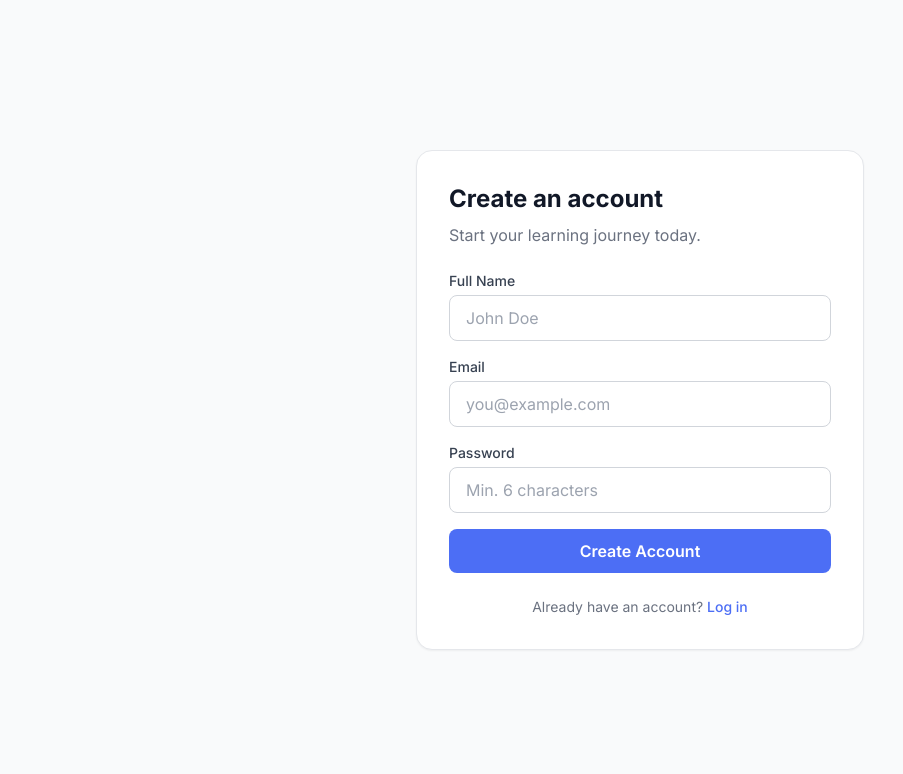
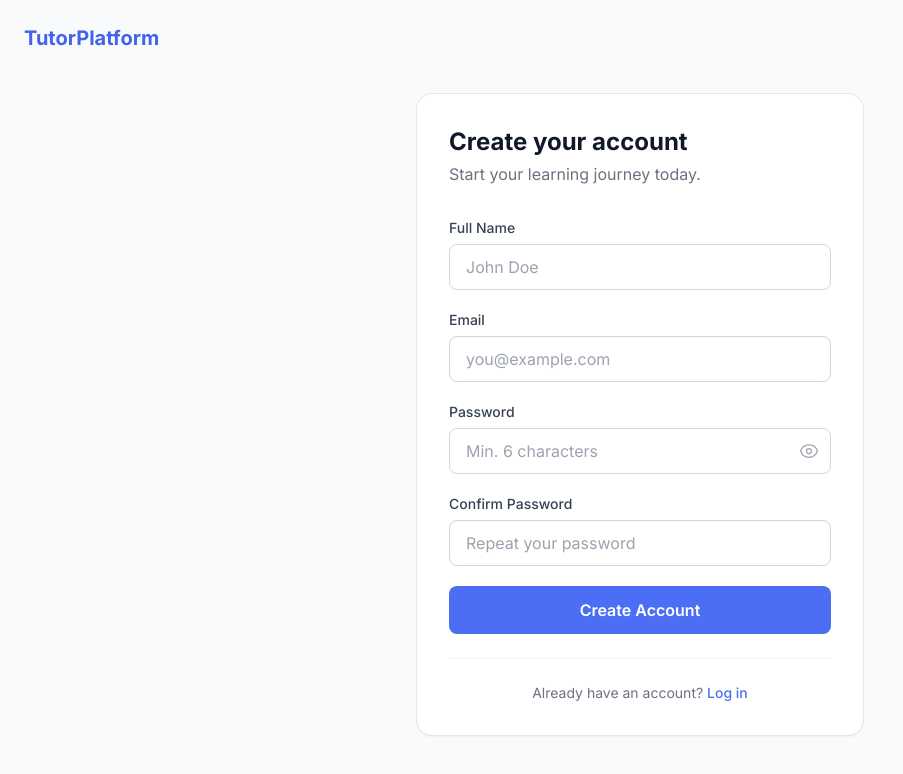
Before and after one commit to lucadumitrascu-create/tutoring-platform, a Next.js app: page /auth/register in a window 1280 px wide. Shown: the top 774 px of the page, without its empty margins (0-903 px from the left). Built offline with nearby package versions, Linux system fonts and the light colour scheme; no server answers.

Commit message:
polish auth pages: confirm password, show/hide toggle, friendly errors, loading spinner, branded header

```diff
--- a/src/app/(public)/auth/login/page.tsx
+++ b/src/app/(public)/auth/login/page.tsx
@@ -5,9 +5,20 @@ import { createClient } from '@/lib/supabase-client';
 import Link from 'next/link';
 import { useRouter } from 'next/navigation';
 
+const errorMessages: Record<string, string> = {
+  'Invalid login credentials': 'Incorrect email or password. Please try again.',
+  'Email not confirmed': 'Please check your email and confirm your account first.',
+  'Too many requests': 'Too many attempts. Please wait a moment and try again.',
+};
+
+function friendlyError(msg: string): string {
+  return errorMessages[msg] || msg;
+}
+
 export default function LoginPage() {
   const [email, setEmail] = useState('');
   const [password, setPassword] = useState('');
+  const [showPassword, setShowPassword] = useState(false);
   const [error, setError] = useState('');
   const [loading, setLoading] = useState(false);
   const router = useRouter();
@@ -24,7 +35,7 @@ export default function LoginPage() {
     });
 
     if (error) {
-      setError(error.message);
+      setError(friendlyError(error.message));
       setLoading(false);
       return;
     }
@@ -44,53 +55,98 @@ export default function LoginPage() {
   };
 
   return (
-    <div className="min-h-screen flex items-center justify-center bg-gray-50 px-4">
+    <div className="min-h-screen flex flex-col bg-gray-50">
+      {/* Top bar */}
+      <div className="p-4 sm:p-6">
+        <Link href="/" className="text-xl font-bold text-primary-700">
+          TutorPlatform
+        </Link>
+      </div>
+
+      {/* Form */}
+      <div className="flex-1 flex items-center justify-center px-4 pb-12">
         <div className="w-full max-w-md">
           <div className="bg-white rounded-2xl shadow-sm border border-gray-200 p-8">
-          <h1 className="text-2xl font-bold text-gray-900 mb-2">Welcome back</h1>
-          <p className="text-gray-500 mb-6">Log in to access your lessons.</p>
+            <h1 className="text-2xl font-bold text-gray-900 mb-1">Welcome back</h1>
+            <p className="text-gray-500 mb-8">Log in to access your lessons.</p>
 
-          <form onSubmit={handleLogin} className="space-y-4">
+            <form onSubmit={handleLogin} className="space-y-5">
               <div>
-              <label className="block text-sm font-medium text-gray-700 mb-1">Email</label>
+                <label className="block text-sm font-medium text-gray-700 mb-1.5">
+                  Email
+                </label>
                 <input
                   type="email"
                   value={email}
                   onChange={(e) => setEmail(e.target.value)}
                   required
-                className="w-full px-4 py-2.5 border border-gray-300 rounded-lg focus:outline-none focus:ring-2 focus:ring-primary-500 focus:border-transparent"
+                  className="w-full px-4 py-2.5 border border-gray-300 rounded-lg focus:outline-none focus:ring-2 focus:ring-primary-500 focus:border-transparent text-gray-900 placeholder:text-gray-400"
                   placeholder="you@example.com"
                 />
               </div>
 
               <div>
-              <label className="block text-sm font-medium text-gray-700 mb-1">Password</label>
+                <label className="block text-sm font-medium text-gray-700 mb-1.5">
+                  Password
+                </label>
+                <div className="relative">
                   <input
-                type="password"
+                    type={showPassword ? 'text' : 'password'}
                     value={password}
                     onChange={(e) => setPassword(e.target.value)}
                     required
-                className="w-full px-4 py-2.5 border border-gray-300 rounded-lg focus:outline-none focus:ring-2 focus:ring-primary-500 focus:border-transparent"
+                    className="w-full px-4 py-2.5 border border-gray-300 rounded-lg focus:outline-none focus:ring-2 focus:ring-primary-500 focus:border-transparent text-gray-900 placeholder:text-gray-400 pr-12"
                     placeholder="Your password"
                   />
+                  <button
+                    type="button"
+                    onClick={() => setShowPassword(!showPassword)}
+                    className="absolute right-3 top-1/2 -translate-y-1/2 text-gray-400 hover:text-gray-600"
+                  >
+                    {showPassword ? (
+                      <svg className="w-5 h-5" fill="none" viewBox="0 0 24 24" stroke="currentColor" strokeWidth={1.5}>
+                        <path strokeLinecap="round" strokeLinejoin="round" d="M3.98 8.223A10.477 10.477 0 001.934 12C3.226 16.338 7.244 19.5 12 19.5c.993 0 1.953-.138 2.863-.395M6.228 6.228A10.45 10.45 0 0112 4.5c4.756 0 8.773 3.162 10.065 7.498a10.523 10.523 0 01-4.293 5.774M6.228 6.228L3 3m3.228 3.228l3.65 3.65m7.894 7.894L21 21m-3.228-3.228l-3.65-3.65m0 0a3 3 0 10-4.243-4.243m4.242 4.242L9.88 9.88" />
+                      </svg>
+                    ) : (
+                      <svg className="w-5 h-5" fill="none" viewBox="0 0 24 24" stroke="currentColor" strokeWidth={1.5}>
+                        <path strokeLinecap="round" strokeLinejoin="round" d="M2.036 12.322a1.012 1.012 0 010-.639C3.423 7.51 7.36 4.5 12 4.5c4.638 0 8.573 3.007 9.963 7.178.07.207.07.431 0 .639C20.577 16.49 16.64 19.5 12 19.5c-4.638 0-8.573-3.007-9.963-7.178z" />
+                        <path strokeLinecap="round" strokeLinejoin="round" d="M15 12a3 3 0 11-6 0 3 3 0 016 0z" />
+                      </svg>
+                    )}
+                  </button>
+                </div>
               </div>
 
               {error && (
-              <div className="bg-red-50 text-red-600 text-sm px-4 py-3 rounded-lg">
-                {error}
+                <div className="flex items-start gap-2 bg-red-50 text-red-600 text-sm px-4 py-3 rounded-lg">
+                  <svg className="w-5 h-5 flex-shrink-0 mt-0.5" fill="none" viewBox="0 0 24 24" stroke="currentColor" strokeWidth={2}>
+                    <path strokeLinecap="round" strokeLinejoin="round" d="M12 9v3.75m9-.75a9 9 0 11-18 0 9 9 0 0118 0zm-9 3.75h.008v.008H12v-.008z" />
+                  </svg>
+                  <span>{error}</span>
                 </div>
               )}
 
               <button
                 type="submit"
                 disabled={loading}
-              className="w-full bg-primary-600 text-white py-2.5 rounded-lg font-semibold hover:bg-primary-700 disabled:opacity-50 disabled:cursor-not-allowed"
+                className="w-full bg-primary-600 text-white py-3 rounded-lg font-semibold hover:bg-primary-700 disabled:opacity-50 disabled:cursor-not-allowed transition-colors"
               >
-              {loading ? 'Logging in...' : 'Log In'}
+                {loading ? (
+                  <span className="flex items-center justify-center gap-2">
+                    <svg className="animate-spin w-4 h-4" viewBox="0 0 24 24" fill="none">
+                      <circle className="opacity-25" cx="12" cy="12" r="10" stroke="currentColor" strokeWidth="4" />
+                      <path className="opacity-75" fill="currentColor" d="M4 12a8 8 0 018-8V0C5.373 0 0 5.373 0 12h4z" />
+                    </svg>
+                    Logging in...
+                  </span>
+                ) : (
+                  'Log In'
+                )}
               </button>
             </form>
 
-          <p className="text-center text-sm text-gray-500 mt-6">
+            <div className="mt-6 pt-6 border-t border-gray-100 text-center">
+              <p className="text-sm text-gray-500">
                 Don&apos;t have an account?{' '}
                 <Link href="/auth/register" className="text-primary-600 font-medium hover:underline">
                   Sign up
@@ -99,5 +155,7 @@ export default function LoginPage() {
             </div>
           </div>
         </div>
+      </div>
+    </div>
   );
 }
--- a/src/app/(public)/auth/register/page.tsx
+++ b/src/app/(public)/auth/register/page.tsx
@@ -5,10 +5,22 @@ import { createClient } from '@/lib/supabase-client';
 import Link from 'next/link';
 import { useRouter } from 'next/navigation';
 
+const errorMessages: Record<string, string> = {
+  'User already registered': 'An account with this email already exists.',
+  'Password should be at least 6 characters': 'Password must be at least 6 characters.',
+  'Unable to validate email address: invalid format': 'Please enter a valid email address.',
+};
+
+function friendlyError(msg: string): string {
+  return errorMessages[msg] || msg;
+}
+
 export default function RegisterPage() {
   const [fullName, setFullName] = useState('');
   const [email, setEmail] = useState('');
   const [password, setPassword] = useState('');
+  const [confirmPassword, setConfirmPassword] = useState('');
+  const [showPassword, setShowPassword] = useState(false);
   const [error, setError] = useState('');
   const [loading, setLoading] = useState(false);
   const router = useRouter();
@@ -17,6 +29,17 @@ export default function RegisterPage() {
   const handleRegister = async (e: React.FormEvent) => {
     e.preventDefault();
     setError('');
+
+    if (password !== confirmPassword) {
+      setError('Passwords do not match.');
+      return;
+    }
+
+    if (password.length < 6) {
+      setError('Password must be at least 6 characters.');
+      return;
+    }
+
     setLoading(true);
 
     const { error } = await supabase.auth.signUp({
@@ -31,7 +54,7 @@ export default function RegisterPage() {
     });
 
     if (error) {
-      setError(error.message);
+      setError(friendlyError(error.message));
       setLoading(false);
       return;
     }
@@ -40,66 +63,127 @@ export default function RegisterPage() {
   };
 
   return (
-    <div className="min-h-screen flex items-center justify-center bg-gray-50 px-4">
+    <div className="min-h-screen flex flex-col bg-gray-50">
+      {/* Top bar */}
+      <div className="p-4 sm:p-6">
+        <Link href="/" className="text-xl font-bold text-primary-700">
+          TutorPlatform
+        </Link>
+      </div>
+
+      {/* Form */}
+      <div className="flex-1 flex items-center justify-center px-4 pb-12">
         <div className="w-full max-w-md">
           <div className="bg-white rounded-2xl shadow-sm border border-gray-200 p-8">
-          <h1 className="text-2xl font-bold text-gray-900 mb-2">Create an account</h1>
-          <p className="text-gray-500 mb-6">Start your learning journey today.</p>
+            <h1 className="text-2xl font-bold text-gray-900 mb-1">Create your account</h1>
+            <p className="text-gray-500 mb-8">Start your learning journey today.</p>
 
-          <form onSubmit={handleRegister} className="space-y-4">
+            <form onSubmit={handleRegister} className="space-y-5">
               <div>
-              <label className="block text-sm font-medium text-gray-700 mb-1">Full Name</label>
+                <label className="block text-sm font-medium text-gray-700 mb-1.5">
+                  Full Name
+                </label>
                 <input
                   type="text"
                   value={fullName}
                   onChange={(e) => setFullName(e.target.value)}
                   required
-                className="w-full px-4 py-2.5 border border-gray-300 rounded-lg focus:outline-none focus:ring-2 focus:ring-primary-500 focus:border-transparent"
+                  className="w-full px-4 py-2.5 border border-gray-300 rounded-lg focus:outline-none focus:ring-2 focus:ring-primary-500 focus:border-transparent text-gray-900 placeholder:text-gray-400"
                   placeholder="John Doe"
                 />
               </div>
 
               <div>
-              <label className="block text-sm font-medium text-gray-700 mb-1">Email</label>
+                <label className="block text-sm font-medium text-gray-700 mb-1.5">
+                  Email
+                </label>
                 <input
                   type="email"
                   value={email}
                   onChange={(e) => setEmail(e.target.value)}
                   required
-                className="w-full px-4 py-2.5 border border-gray-300 rounded-lg focus:outline-none focus:ring-2 focus:ring-primary-500 focus:border-transparent"
+                  className="w-full px-4 py-2.5 border border-gray-300 rounded-lg focus:outline-none focus:ring-2 focus:ring-primary-500 focus:border-transparent text-gray-900 placeholder:text-gray-400"
                   placeholder="you@example.com"
                 />
               </div>
 
               <div>
-              <label className="block text-sm font-medium text-gray-700 mb-1">Password</label>
+                <label className="block text-sm font-medium text-gray-700 mb-1.5">
+                  Password
+                </label>
+                <div className="relative">
                   <input
-                type="password"
+                    type={showPassword ? 'text' : 'password'}
                     value={password}
                     onChange={(e) => setPassword(e.target.value)}
                     required
                     minLength={6}
-                className="w-full px-4 py-2.5 border border-gray-300 rounded-lg focus:outline-none focus:ring-2 focus:ring-primary-500 focus:border-transparent"
+                    className="w-full px-4 py-2.5 border border-gray-300 rounded-lg focus:outline-none focus:ring-2 focus:ring-primary-500 focus:border-transparent text-gray-900 placeholder:text-gray-400 pr-12"
                     placeholder="Min. 6 characters"
+                  />
+                  <button
+                    type="button"
+                    onClick={() => setShowPassword(!showPassword)}
+                    className="absolute right-3 top-1/2 -translate-y-1/2 text-gray-400 hover:text-gray-600"
+                  >
+                    {showPassword ? (
+                      <svg className="w-5 h-5" fill="none" viewBox="0 0 24 24" stroke="currentColor" strokeWidth={1.5}>
+                        <path strokeLinecap="round" strokeLinejoin="round" d="M3.98 8.223A10.477 10.477 0 001.934 12C3.226 16.338 7.244 19.5 12 19.5c.993 0 1.953-.138 2.863-.395M6.228 6.228A10.45 10.45 0 0112 4.5c4.756 0 8.773 3.162 10.065 7.498a10.523 10.523 0 01-4.293 5.774M6.228 6.228L3 3m3.228 3.228l3.65 3.65m7.894 7.894L21 21m-3.228-3.228l-3.65-3.65m0 0a3 3 0 10-4.243-4.243m4.242 4.242L9.88 9.88" />
+                      </svg>
+                    ) : (
+                      <svg className="w-5 h-5" fill="none" viewBox="0 0 24 24" stroke="currentColor" strokeWidth={1.5}>
+                        <path strokeLinecap="round" strokeLinejoin="round" d="M2.036 12.322a1.012 1.012 0 010-.639C3.423 7.51 7.36 4.5 12 4.5c4.638 0 8.573 3.007 9.963 7.178.07.207.07.431 0 .639C20.577 16.49 16.64 19.5 12 19.5c-4.638 0-8.573-3.007-9.963-7.178z" />
+                        <path strokeLinecap="round" strokeLinejoin="round" d="M15 12a3 3 0 11-6 0 3 3 0 016 0z" />
+                      </svg>
+                    )}
+                  </button>
+                </div>
+              </div>
+
+              <div>
+                <label className="block text-sm font-medium text-gray-700 mb-1.5">
+                  Confirm Password
+                </label>
+                <input
+                  type={showPassword ? 'text' : 'password'}
+                  value={confirmPassword}
+                  onChange={(e) => setConfirmPassword(e.target.value)}
+                  required
+                  className="w-full px-4 py-2.5 border border-gray-300 rounded-lg focus:outline-none focus:ring-2 focus:ring-primary-500 focus:border-transparent text-gray-900 placeholder:text-gray-400"
+                  placeholder="Repeat your password"
                 />
               </div>
 
               {error && (
-              <div className="bg-red-50 text-red-600 text-sm px-4 py-3 rounded-lg">
-                {error}
+                <div className="flex items-start gap-2 bg-red-50 text-red-600 text-sm px-4 py-3 rounded-lg">
+                  <svg className="w-5 h-5 flex-shrink-0 mt-0.5" fill="none" viewBox="0 0 24 24" stroke="currentColor" strokeWidth={2}>
+                    <path strokeLinecap="round" strokeLinejoin="round" d="M12 9v3.75m9-.75a9 9 0 11-18 0 9 9 0 0118 0zm-9 3.75h.008v.008H12v-.008z" />
+                  </svg>
+                  <span>{error}</span>
                 </div>
               )}
 
               <button
                 type="submit"
                 disabled={loading}
-              className="w-full bg-primary-600 text-white py-2.5 rounded-lg font-semibold hover:bg-primary-700 disabled:opacity-50 disabled:cursor-not-allowed"
+                className="w-full bg-primary-600 text-white py-3 rounded-lg font-semibold hover:bg-primary-700 disabled:opacity-50 disabled:cursor-not-allowed transition-colors"
               >
-              {loading ? 'Creating account...' : 'Create Account'}
+                {loading ? (
+                  <span className="flex items-center justify-center gap-2">
+                    <svg className="animate-spin w-4 h-4" viewBox="0 0 24 24" fill="none">
+                      <circle className="opacity-25" cx="12" cy="12" r="10" stroke="currentColor" strokeWidth="4" />
+                      <path className="opacity-75" fill="currentColor" d="M4 12a8 8 0 018-8V0C5.373 0 0 5.373 0 12h4z" />
+                    </svg>
+                    Creating account...
+                  </span>
+                ) : (
+                  'Create Account'
+                )}
               </button>
             </form>
 
-          <p className="text-center text-sm text-gray-500 mt-6">
+            <div className="mt-6 pt-6 border-t border-gray-100 text-center">
+              <p className="text-sm text-gray-500">
                 Already have an account?{' '}
                 <Link href="/auth/login" className="text-primary-600 font-medium hover:underline">
                   Log in
@@ -108,5 +192,7 @@ export default function RegisterPage() {
             </div>
           </div>
         </div>
+      </div>
+    </div>
   );
 }
```
Lines whose indentation alone changed are shown as unchanged.
